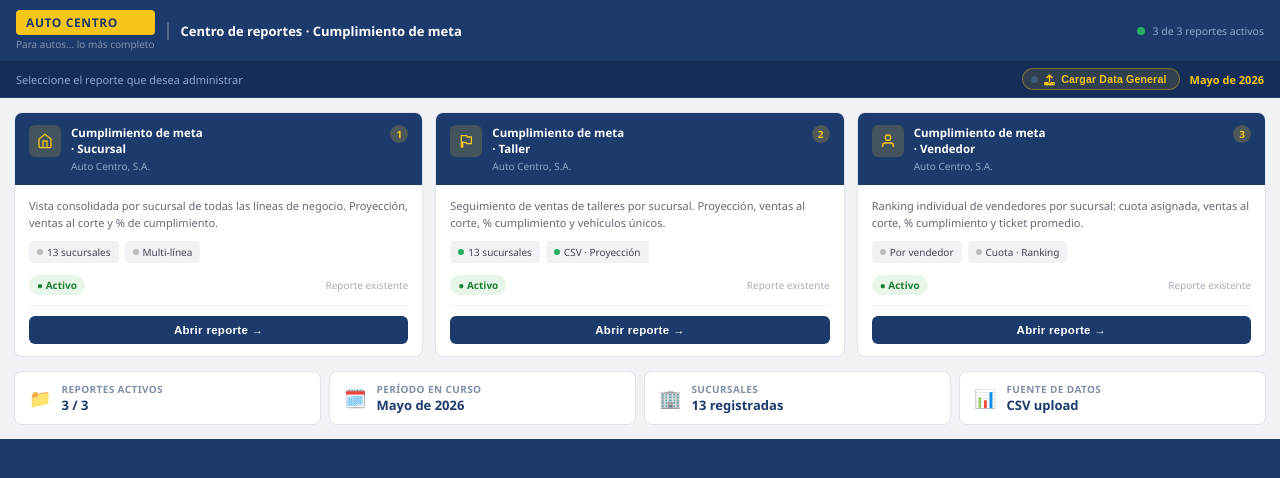
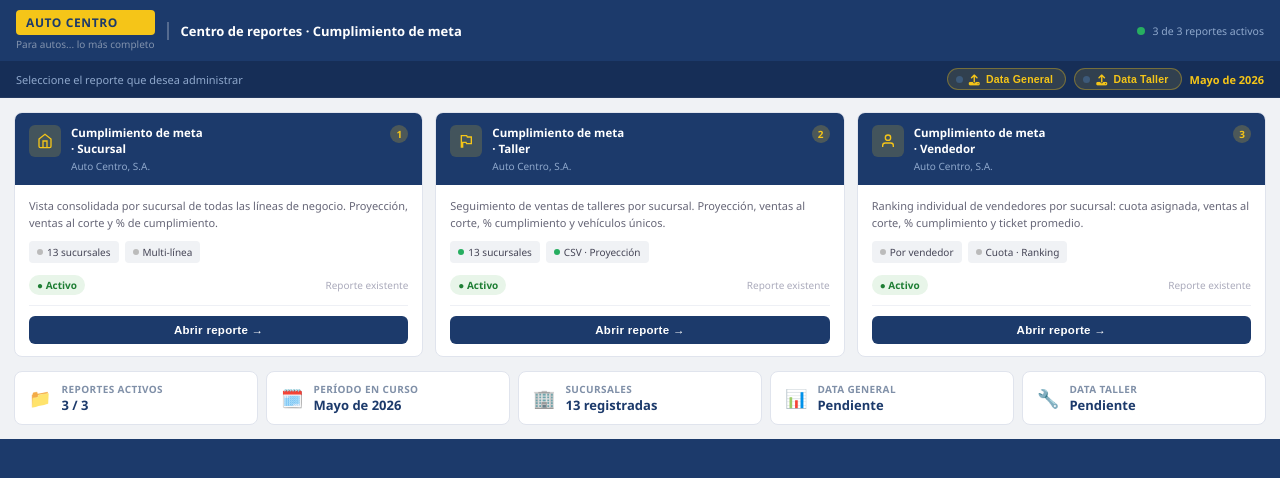
Before and after one commit to marketinganalystac/Cumplimiento-meta-admin, a React (Vite) app: page / in a window 1280 px wide. Shown: the top 478 px of the page. Built offline with nearby package versions, Linux system fonts and the light colour scheme; no server answers; the database is empty.

Commit message:
Add files via upload

```diff
--- a/src/App.tsx
+++ b/src/App.tsx
@@ -11,40 +11,36 @@ type ViewName = 'console' | 'taller' | 'pending' | 'sucursal' | 'vendedor';
 export default function App() {
   const [view, setView] = useState<ViewName>('console');
   const [pendingInfo, setPendingInfo] = useState({ nombre: '', num: 0 });
+
+  // CSV general (Sucursal + Vendedor)
   const [portalCSVText, setPortalCSVText] = useState<string | null>(null);
   const [portalCSVName, setPortalCSVName] = useState<string | null>(null);
   const [csvLoading, setCsvLoading] = useState(true);
 
-  // ── Al iniciar: restaurar CSV desde Supabase ──────────────────
+  // CSV Taller
+  const [tallerCSVText, setTallerCSVText] = useState<string | null>(null);
+  const [tallerCSVName, setTallerCSVName] = useState<string | null>(null);
+  const [tallerCsvLoading, setTallerCsvLoading] = useState(true);
+
+  // Restaurar ambos CSV desde Supabase al iniciar
   useEffect(() => {
-    loadCSV().then(saved => {
-      if (saved?.text && saved?.name) {
-        setPortalCSVText(saved.text);
-        setPortalCSVName(saved.name);
-      }
-    }).finally(() => setCsvLoading(false));
+    Promise.all([
+      loadCSV('portal_csv').then(saved => {
+        if (saved?.text) { setPortalCSVText(saved.text); setPortalCSVName(saved.name); }
+      }),
+      loadCSV('taller_csv').then(saved => {
+        if (saved?.text) { setTallerCSVText(saved.text); setTallerCSVName(saved.name); }
+      }),
+    ]).finally(() => {
+      setCsvLoading(false);
+      setTallerCsvLoading(false);
+    });
   }, []);
 
-  function goConsole() {
-    setView('console');
-    window.scrollTo(0, 0);
-  }
-
-  function openTaller() {
-    setView('taller');
-    window.scrollTo(0, 0);
-  }
-
-  function openSucursal() {
-    setView('sucursal');
-    window.scrollTo(0, 0);
-  }
-
-  function openVendedor() {
-    setView('vendedor');
-    window.scrollTo(0, 0);
-  }
-
+  function goConsole() { setView('console'); window.scrollTo(0, 0); }
+  function openTaller() { setView('taller'); window.scrollTo(0, 0); }
+  function openSucursal() { setView('sucursal'); window.scrollTo(0, 0); }
+  function openVendedor() { setView('vendedor'); window.scrollTo(0, 0); }
   function openPending(nombre: string, num: number) {
     setPendingInfo({ nombre, num });
     setView('pending');
@@ -54,8 +50,13 @@ export default function App() {
   async function handleCSVLoad(text: string, name: string) {
     setPortalCSVText(text);
     setPortalCSVName(name);
-    // Persistir en Supabase
-    await saveCSV(text, name);
+    await saveCSV('portal_csv', text, name);
+  }
+
+  async function handleTallerCSVLoad(text: string, name: string) {
+    setTallerCSVText(text);
+    setTallerCSVName(name);
+    await saveCSV('taller_csv', text, name);
   }
 
   return (
@@ -70,16 +71,21 @@ export default function App() {
           portalCSVName={portalCSVName}
           onCSVLoad={handleCSVLoad}
           csvLoading={csvLoading}
+          tallerCSVName={tallerCSVName}
+          onTallerCSVLoad={handleTallerCSVLoad}
+          tallerCsvLoading={tallerCsvLoading}
         />
       </div>
       <div style={{ display: view === 'taller' ? 'block' : 'none' }}>
-        <TallerView onGoConsole={goConsole} active={view === 'taller'} />
+        <TallerView
+          onGoConsole={goConsole}
+          active={view === 'taller'}
+          csvText={tallerCSVText}
+          csvName={tallerCSVName}
+        />
       </div>
       <div style={{ display: view === 'pending' ? 'block' : 'none' }}>
-        <PendingView
-          onGoConsole={goConsole}
-          nombre={pendingInfo.nombre}
-        />
+        <PendingView onGoConsole={goConsole} nombre={pendingInfo.nombre} />
       </div>
       <div style={{ display: view === 'sucursal' ? 'block' : 'none' }}>
         <SucursalView
--- a/src/ConsoleView.tsx
+++ b/src/ConsoleView.tsx
@@ -9,15 +9,22 @@ interface ConsoleViewProps {
   portalCSVName: string | null;
   onCSVLoad: (text: string, name: string) => void;
   csvLoading?: boolean;
+  tallerCSVName: string | null;
+  onTallerCSVLoad: (text: string, name: string) => void;
+  tallerCsvLoading?: boolean;
 }
 
 export default function ConsoleView({
   onOpenTaller, onOpenSucursal, onOpenVendedor, onOpenPending,
-  portalCSVText, portalCSVName, onCSVLoad, csvLoading
+  portalCSVText, portalCSVName, onCSVLoad, csvLoading,
+  tallerCSVName, onTallerCSVLoad, tallerCsvLoading,
 }: ConsoleViewProps) {
   const csvInputRef = useRef<HTMLInputElement>(null);
+  const tallerCsvInputRef = useRef<HTMLInputElement>(null);
   const [csvLoaded, setCsvLoaded] = useState(false);
-  const [csvLabel, setCsvLabel] = useState('Cargar Data General');
+  const [csvLabel, setCsvLabel] = useState('Data General');
+  const [tallerLoaded, setTallerLoaded] = useState(false);
+  const [tallerLabel, setTallerLabel] = useState('Data Taller');
   const [dateChip, setDateChip] = useState('');
   const [period, setPeriod] = useState('—');
 
@@ -29,23 +36,29 @@ export default function ConsoleView({
     setPeriod(formatted);
   }, []);
 
-  // Reflejar cuando el CSV se restauró desde Supabase
   useEffect(() => {
-    if (portalCSVName && !csvLoading) {
-      setCsvLoaded(true);
-      setCsvLabel(portalCSVName);
-    }
+    if (portalCSVName && !csvLoading) { setCsvLoaded(true); setCsvLabel(portalCSVName); }
   }, [portalCSVName, csvLoading]);
 
-  function handleCSV(input: HTMLInputElement) {
+  useEffect(() => {
+    if (tallerCSVName && !tallerCsvLoading) { setTallerLoaded(true); setTallerLabel(tallerCSVName); }
+  }, [tallerCSVName, tallerCsvLoading]);
+
+  function handleCSV(input: HTMLInputElement, isTaller: boolean) {
     const file = input.files?.[0];
     if (!file) return;
     const reader = new FileReader();
     reader.onload = function(e) {
       const text = e.target!.result as string;
-      onCSVLoad(text, file.name);
-      setCsvLoaded(true);
-      setCsvLabel(file.name);
+      if (isTaller) {
+        onTallerCSVLoad(text, file.name);
+        setTallerLoaded(true);
+        setTallerLabel(file.name);
+      } else {
+        onCSVLoad(text, file.name);
+        setCsvLoaded(true);
+        setCsvLabel(file.name);
+      }
     };
     reader.readAsText(file, 'UTF-8');
     input.value = '';
@@ -69,24 +82,37 @@ export default function ConsoleView({
 
       <div className="ac-subtitle-bar">
         <span className="ac-subtitle">Seleccione el reporte que desea administrar</span>
-        <div style={{ display: 'flex', alignItems: 'center', gap: '10px' }}>
+        <div style={{ display: 'flex', alignItems: 'center', gap: '8px', flexWrap: 'wrap' }}>
+
+          {/* Botón CSV General */}
           <button
             className="csv-chip"
             onClick={() => csvInputRef.current?.click()}
-            title="Cargar Data General (CSV)"
+            title="Cargar Data General — Sucursal y Vendedor"
             disabled={csvLoading}
           >
             <span className={`csv-dot${csvLoaded ? ' ok' : ''}`}></span>
             <i className="fas fa-upload"></i>
             <span>{csvLoading ? 'Cargando...' : csvLabel}</span>
           </button>
-          <input
-            type="file"
-            ref={csvInputRef}
-            className="csv-chip-input"
-            accept=".csv,.txt"
-            onChange={(e) => handleCSV(e.target as HTMLInputElement)}
-          />
+          <input type="file" ref={csvInputRef} className="csv-chip-input" accept=".csv,.txt"
+            onChange={(e) => handleCSV(e.target as HTMLInputElement, false)} />
+
+          {/* Botón CSV Taller */}
+          <button
+            className="csv-chip"
+            onClick={() => tallerCsvInputRef.current?.click()}
+            title="Cargar Data Taller"
+            disabled={tallerCsvLoading}
+            style={{ borderColor: tallerLoaded ? 'rgba(39,174,96,.5)' : undefined }}
+          >
+            <span className={`csv-dot${tallerLoaded ? ' ok' : ''}`}></span>
+            <i className="fas fa-upload"></i>
+            <span>{tallerCsvLoading ? 'Cargando...' : tallerLabel}</span>
+          </button>
+          <input type="file" ref={tallerCsvInputRef} className="csv-chip-input" accept=".csv,.txt"
+            onChange={(e) => handleCSV(e.target as HTMLInputElement, true)} />
+
           <span className="ac-date">{dateChip}</span>
         </div>
       </div>
@@ -215,8 +241,15 @@ export default function ConsoleView({
         <div className="ac-footer-card">
           <div style={{ fontSize: '18px' }}>📊</div>
           <div>
-            <div className="ac-footer-label">Fuente de datos</div>
-            <div className="ac-footer-val">{csvLoaded ? '✓ CSV cargado' : 'CSV upload'}</div>
+            <div className="ac-footer-label">Data General</div>
+            <div className="ac-footer-val">{csvLoaded ? '✓ Cargado' : 'Pendiente'}</div>
+          </div>
+        </div>
+        <div className="ac-footer-card">
+          <div style={{ fontSize: '18px' }}>🔧</div>
+          <div>
+            <div className="ac-footer-label">Data Taller</div>
+            <div className="ac-footer-val">{tallerLoaded ? '✓ Cargado' : 'Pendiente'}</div>
           </div>
         </div>
       </div>
--- a/src/TallerView.tsx
+++ b/src/TallerView.tsx
@@ -5,9 +5,11 @@ import { saveReportState, loadReportState } from './lib/supabase';
 interface TallerViewProps {
   onGoConsole: () => void;
   active: boolean;
+  csvText?: string | null;
+  csvName?: string | null;
 }
 
-export default function TallerView({ onGoConsole, active }: TallerViewProps) {
+export default function TallerView({ onGoConsole, active, csvText, csvName }: TallerViewProps) {
   const frameRef = useRef<HTMLIFrameElement>(null);
   const [loaded, setLoaded] = useState(false);
 
@@ -24,10 +26,12 @@ export default function TallerView({ onGoConsole, active }: TallerViewProps) {
       if (e.data.type === 'goConsole') { onGoConsole(); return; }
 
       if (e.data.type === 'iframeReady' && e.data.from === 'taller') {
+        const win = frameRef.current?.contentWindow;
+        if (!win) return;
         const state = await loadReportState('taller');
-        if (state && frameRef.current?.contentWindow) {
-          frameRef.current.contentWindow.postMessage({ type: 'restoreState', state }, '*');
-        }
+        if (state) win.postMessage({ type: 'restoreState', state }, '*');
+        // Si hay CSV guardado y el state no tiene dataLoaded, enviarlo
+        if (csvText) win.postMessage({ type: 'csvData', text: csvText, name: csvName }, '*');
         return;
       }
 
@@ -37,7 +41,16 @@ export default function TallerView({ onGoConsole, active }: TallerViewProps) {
     }
     window.addEventListener('message', onMessage);
     return () => window.removeEventListener('message', onMessage);
-  }, [onGoConsole]);
+  }, [onGoConsole, csvText, csvName]);
+
+  // Si el CSV llega después de que el iframe ya cargó
+  useEffect(() => {
+    if (csvText && loaded && frameRef.current?.contentWindow) {
+      frameRef.current.contentWindow.postMessage(
+        { type: 'csvData', text: csvText, name: csvName }, '*'
+      );
+    }
+  }, [csvText, csvName, loaded]);
 
   return (
     <div className="suc-frame-wrap">
--- a/src/lib/supabase.ts
+++ b/src/lib/supabase.ts
@@ -5,29 +5,20 @@ const SUPABASE_ANON_KEY = 'eyJhbGciOiJIUzI1NiIsInR5cCI6IkpXVCJ9.eyJpc3MiOiJzdXBh
 
 export const supabase = createClient(SUPABASE_URL, SUPABASE_ANON_KEY);
 
-// ── Constantes compartidas ──────────────────────────────────────
-export const REPORT_IDS = {
-  taller: 'taller',
-  sucursal: 'sucursal',
-  vendedor: 'vendedor',
-} as const;
-
-// ── Helpers de persistencia ─────────────────────────────────────
-
-/** Guarda o actualiza el CSV en Supabase */
-export async function saveCSV(csvText: string, csvName: string) {
+/** Guarda o actualiza un CSV en Supabase por id */
+export async function saveCSV(id: string, csvText: string, csvName: string) {
   const { error } = await supabase
     .from('csv_data')
-    .upsert({ id: 'portal_csv', text: csvText, name: csvName, updated_at: new Date().toISOString() });
+    .upsert({ id, text: csvText, name: csvName, updated_at: new Date().toISOString() });
   if (error) console.error('[supabase] saveCSV:', error.message);
 }
 
-/** Lee el CSV guardado en Supabase */
-export async function loadCSV(): Promise<{ text: string; name: string } | null> {
+/** Lee un CSV guardado en Supabase por id */
+export async function loadCSV(id: string): Promise<{ text: string; name: string } | null> {
   const { data, error } = await supabase
     .from('csv_data')
     .select('text, name')
-    .eq('id', 'portal_csv')
+    .eq('id', id)
     .single();
   if (error) { console.warn('[supabase] loadCSV:', error.message); return null; }
   return data as { text: string; name: string };
```
Also changed, not shown: src/iframeData.ts (+1 -1 lines).
